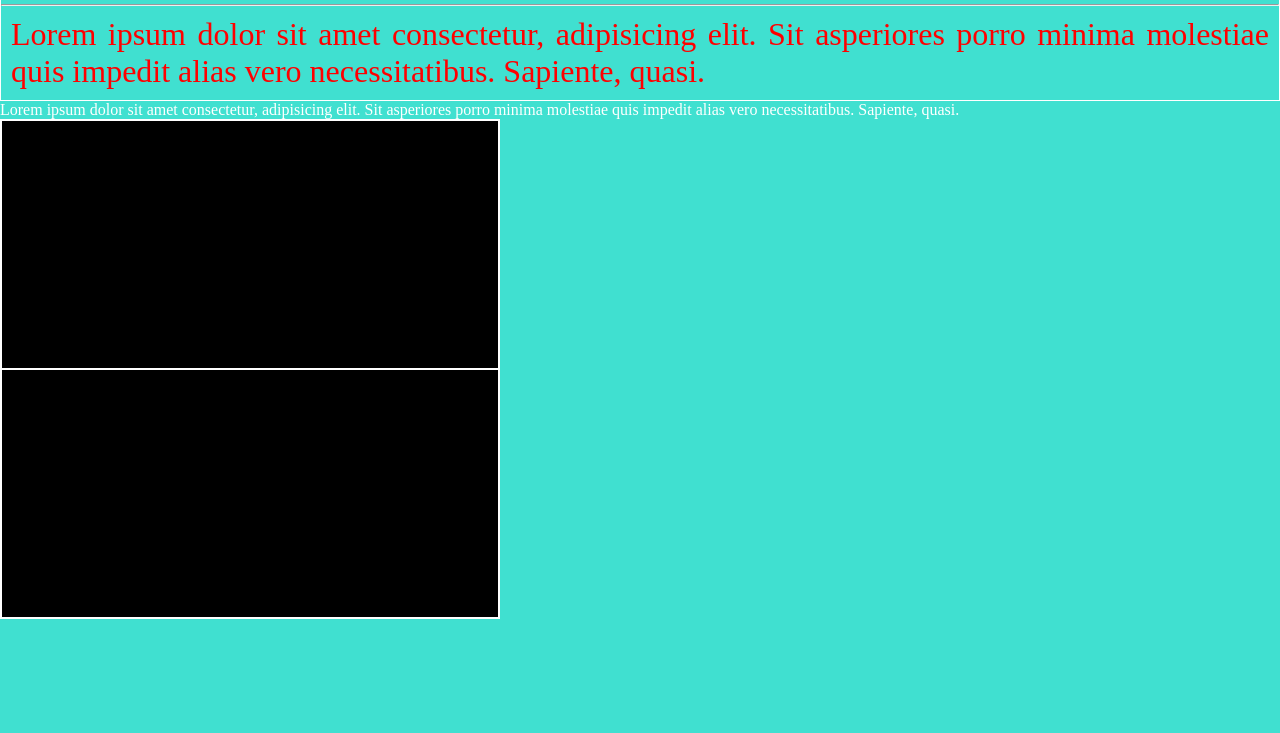
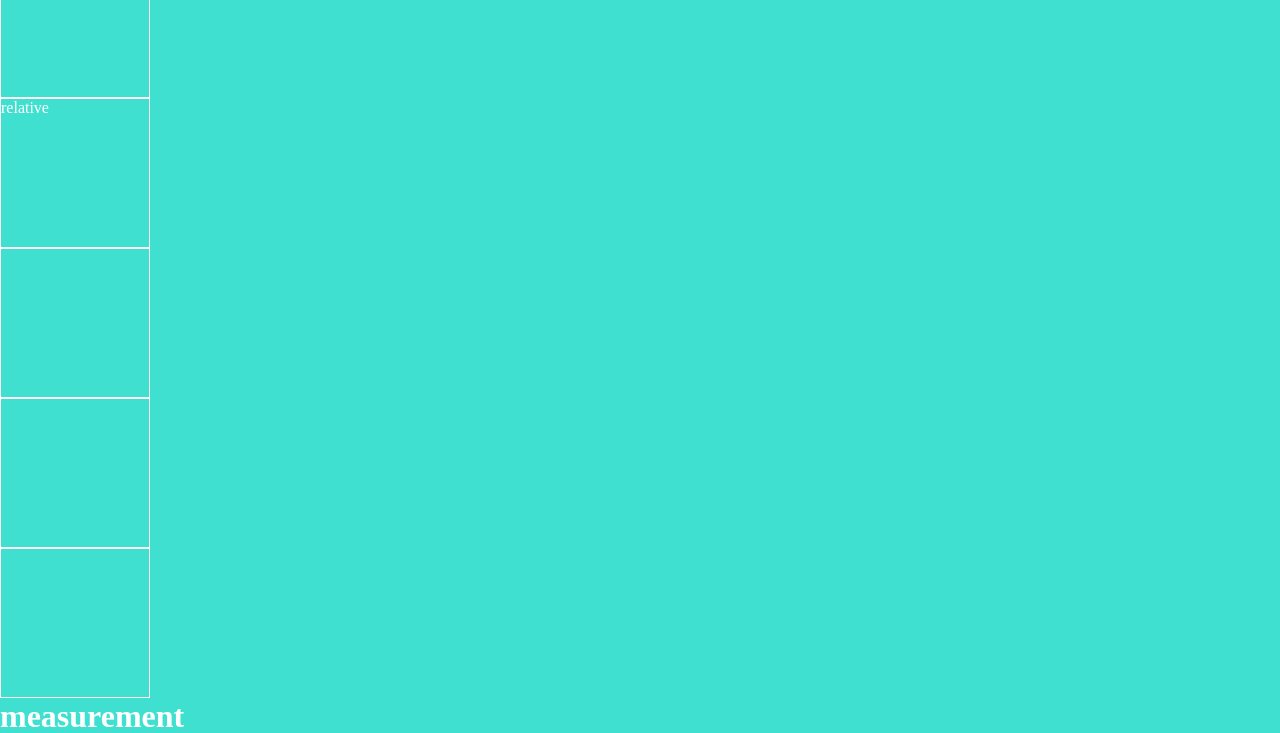
Before and after one commit to aagaman1/html, a plain HTML site: page measurement-files.html in a window 1280 px wide. Shown: the part 52-785 px from the top of the page. Drawn offline with Linux system fonts and the light colour scheme.

```diff
--- a/measurement-files.html
+++ b/measurement-files.html
@@ -11,6 +11,12 @@
   </head>
 
   <body>
+
+    <div class="box">static</div>
+    <div class="box">relative</div>
+    <div class="box"> </div>
+    <div class="box"></div>
+    <div class="box"></div>
 
     <h1>measurement</h1>
     <!-- <div class="box"></div> -->
```
